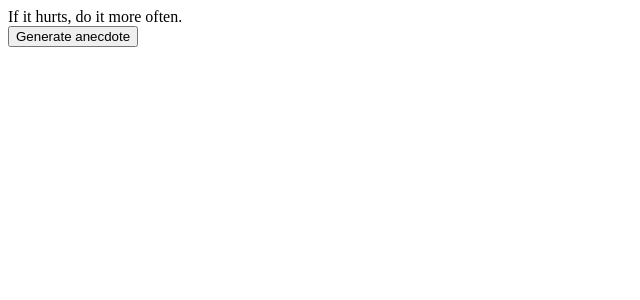
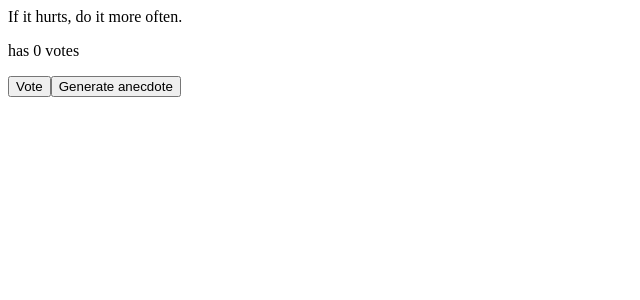
Before and after one commit to Mackensson/FullStackOpen, a React (Vite) app in the folder part1/: page / in a window 1280 px wide. Shown: the top 300 px of the page, without its empty margins (0-640 px from the left). Built offline with nearby package versions, Linux system fonts and the light colour scheme.

Commit message:
exercise 1.13*: anecdotes step2

```diff
--- a/part1/src/App.jsx
+++ b/part1/src/App.jsx
@@ -5,10 +5,15 @@ import { useState } from 'react'
 const Button = ({text, onClick}) => {
   console.log("Button comp:", text, onClick)
   return(
-  <div>
     <button onClick={onClick}>{text}</button>
-  </div>
   )}
+
+const AnecdoteInfo = ({amount}) => {
+  console.log("AnecdoteInfo comp:", amount)
+  return(
+    <p>has {amount} votes</p>
+  )
+}
 
 const App = () => {
   const anecdotes = [
@@ -22,6 +27,9 @@ const App = () => {
     'The only way to go fast, is to go well.'
   ]
 
+  const initialPoints = new Array(anecdotes.length).fill(0)
+
+  const [points, setPoints] = useState(initialPoints)
   const [selected, setSelected] = useState(0)
 
   const generateAnecdote = () => {
@@ -32,10 +40,20 @@ const App = () => {
     setSelected(randomIndex)
   }
 
+  const incrementVote = () => {
+    const newPoints = [...points]
+    newPoints[selected] += 1
+    setPoints(newPoints)
+  }
+
   return (
     <div>
       {anecdotes[selected]}
-      <Button text="Generate anecdote" onClick={generateAnecdote}></Button>
+      <AnecdoteInfo amount={points[selected]}></AnecdoteInfo>
+      <div>
+        <Button text="Vote" onClick={incrementVote}></Button>
+        <Button text="Generate anecdote" onClick={generateAnecdote}></Button>
+      </div>
     </div>
   )
 }
```
